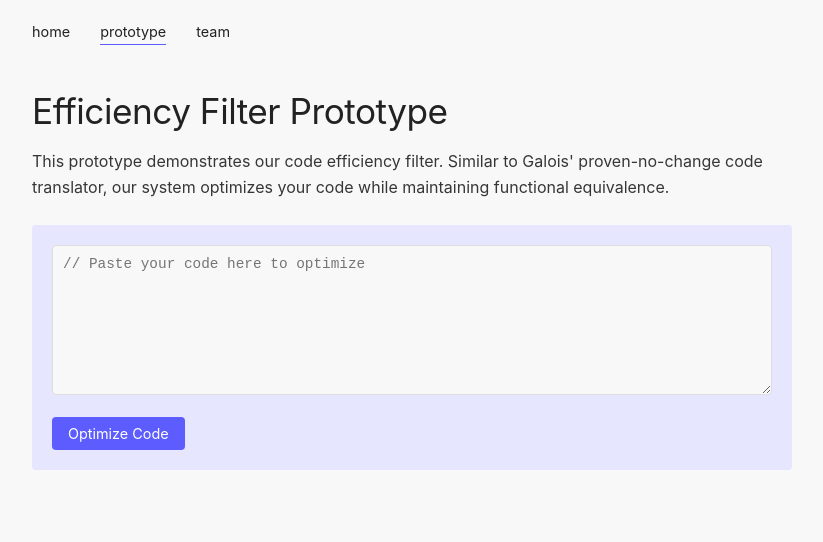
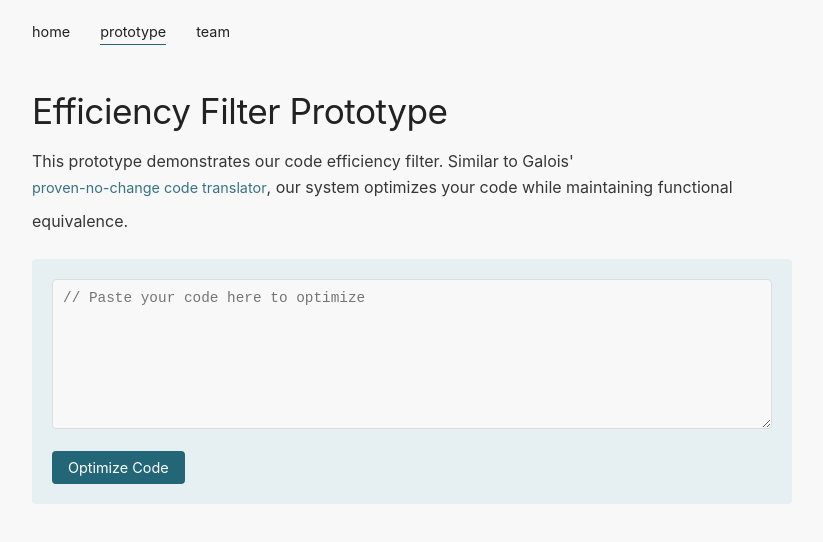
Before and after one commit to sylverwolphe/axiomize, a plain HTML site: page index.html in a window 1280 px wide. Both pictures are taken after a click on the link "prototype". Shown: the whole page, without its empty margins (228-1051 px from the left). Drawn offline with Linux system fonts and the light colour scheme.

Commit message:
Update index.html

```diff
--- a/index.html
+++ b/index.html
@@ -8,16 +8,16 @@
         :root {
             --bg-color: #f8f8f8;
             --text-color: #222;
-            --accent: #5c5cff;
-            --light-accent: #e6e6ff;
+            --accent: #226677;
+            --light-accent: #e6f0f2;
         }
 
         @media (prefers-color-scheme: dark) {
             :root {
                 --bg-color: #111;
                 --text-color: #eee;
-                --accent: #7070ff;
-                --light-accent: #1f1f3f;
+                --accent: #36889c;
+                --light-accent: #1a3339;
             }
         }
 
@@ -146,7 +146,7 @@
             margin-bottom: 5px;
         }
 
-        .team-member a {
+        .team-member a, #prototype a {
             color: var(--accent);
             text-decoration: none;
             margin-bottom: 10px;
@@ -198,7 +198,7 @@
 
     <div id="prototype" class="page">
         <h1>Efficiency Filter Prototype</h1>
-        <p>This prototype demonstrates our code efficiency filter. Similar to Galois' proven-no-change code translator, our system optimizes your code while maintaining functional equivalence.</p>
+        <p>This prototype demonstrates our code efficiency filter. Similar to Galois' <a href="https://c2rust.com/" target="_blank">proven-no-change code translator</a>, our system optimizes your code while maintaining functional equivalence.</p>
 
         <div class="filter-box">
             <textarea placeholder="// Paste your code here to optimize"></textarea>
```
